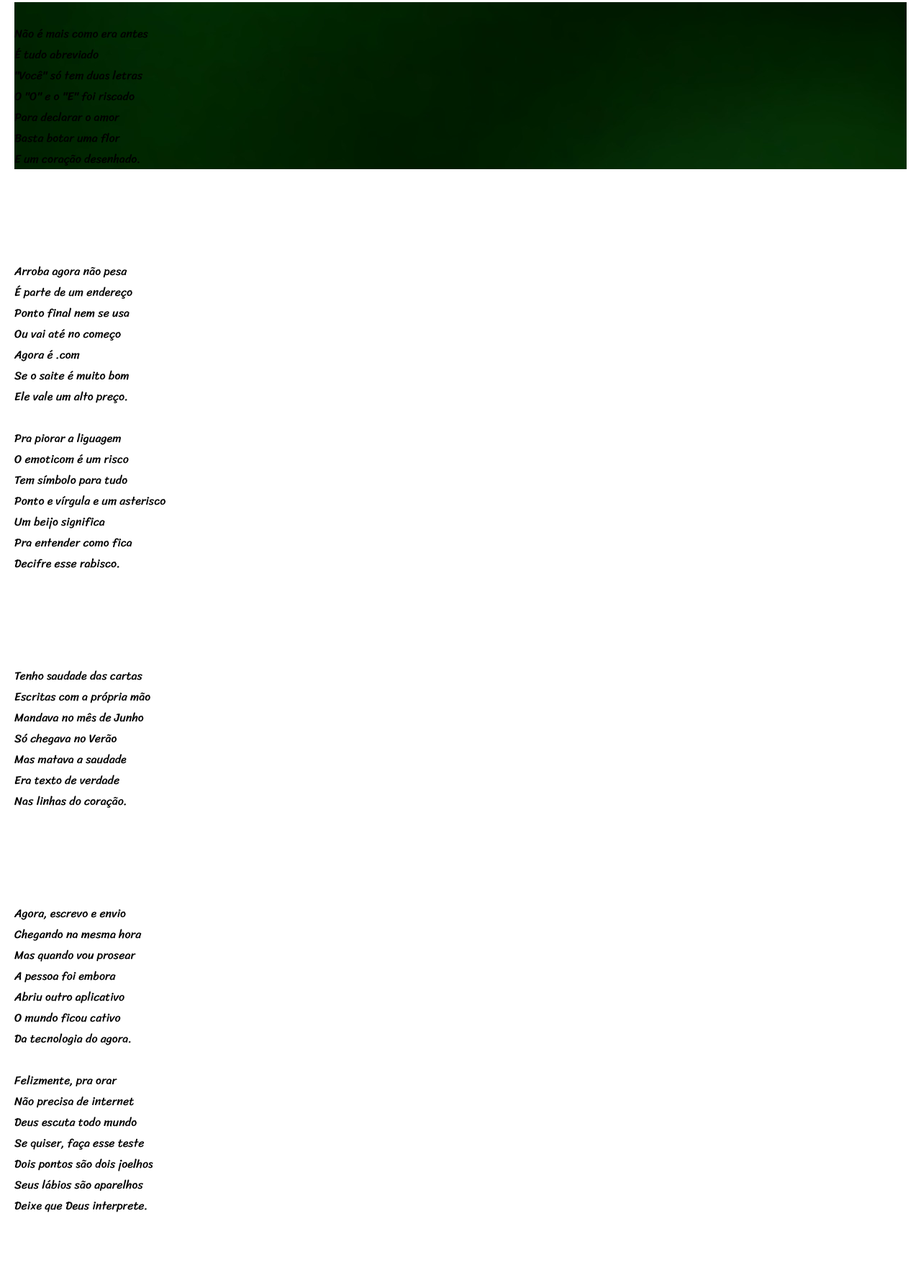
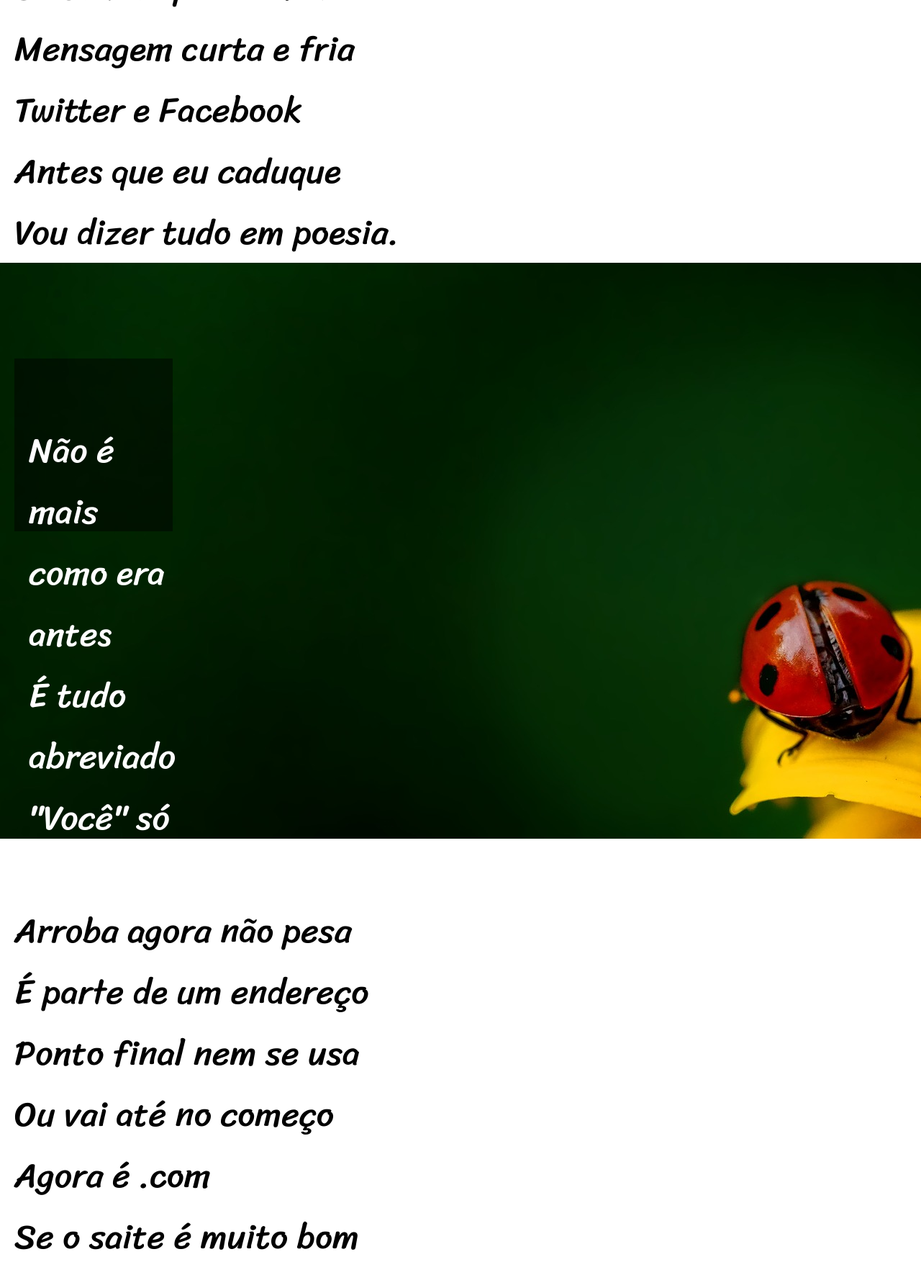
Before and after one commit to Victortw4/html-css, a plain HTML site: page Desafios/d012/cordel.html in a window 1280 px wide. Shown: the part 605-2383 px from the top of the page at 72% size. Drawn offline with Linux system fonts and the light colour scheme.

Commit message:
atualização projeto cordel

```diff
--- a/Desafios/d012/cordel.html
+++ b/Desafios/d012/cordel.html
@@ -25,6 +25,7 @@
         </section>
 
         <section class="estrofe" id="e2">
+            <p>
                 Não é mais como era antes
                 É tudo abreviado
                 "Você" só tem duas letras
@@ -32,6 +33,7 @@
                 Para declarar o amor
                 Basta botar uma flor
                 E um coração desenhado.
+            </p>
         </section>
 
         <section class="estrofe" id="e3">
@@ -53,6 +55,7 @@
         </section>
 
         <section class="estrofe" id="e4">
+            <p>
                 Tenho saudade das cartas
                 Escritas com a própria mão
                 Mandava no mês de Junho
@@ -60,6 +63,7 @@
                 Mas matava a saudade
                 Era texto de verdade
                 Nas linhas do coração.
+            </p>
         </section>
 
         <section class="estrofe" id="e5">
--- a/Desafios/d012/style.css
+++ b/Desafios/d012/style.css
@@ -13,7 +13,7 @@
 
     font-family: "Passion One", cursive;
 
-    min-height: 200px;
+    min-height: 290px;
 
     display: flex;
     flex-direction: column;
@@ -25,7 +25,7 @@
 
 header h1 {
     margin: 0;
-    font-size: 4em;
+    font-size: 8em;
 }
 
 header p {
@@ -46,28 +46,52 @@
 
 main {
     font-family: "Sriracha", cursive;
-    white-space: pre-line;
-    text-indent: 10px;
+    font-size: 3em;
 }
 
 section#e1 {
-    margin: 20px;
+    margin-left: 20px;
+    white-space: pre-line;
 }
 
 section#e2 {
+    min-height: 100vh;
     background: url(imagens/background001.jpg), center center, no-repeat, fixed;
-    margin: 20px;
+    white-space: pre-line;
+}
+
+section#e2 > p {
+    color: white;
+    background-color: rgba(0, 0, 0, 0.474);
+    margin-left: 20px;
+    padding-left: 20px;
+    height: 240px;
+    width: 200px;
 
 }
 
 section#e3 {
-    margin: 20px;
+    margin-left: 20px;
+    white-space: pre-line;
 }
 
 section#e4 {
-    margin: 20px;
+    min-height: 100vh;
+    background: url(imagens/background002.jpg), center center, no-repeat, fixed;
+    white-space: pre-line;
+}
+
+section#e4 > p {
+    color: white;
+    background-color: rgba(0, 0, 0, 0.474);
+    margin-left: 20px;
+    padding-left: 20px;
+    height: 240px;
+    width: 200px;
+
 }
 
 section#e5 {
-    margin: 20px;
+    margin-left: 20px;
+    white-space: pre-line;
 }
```
Lines whose indentation alone changed are shown as unchanged.
